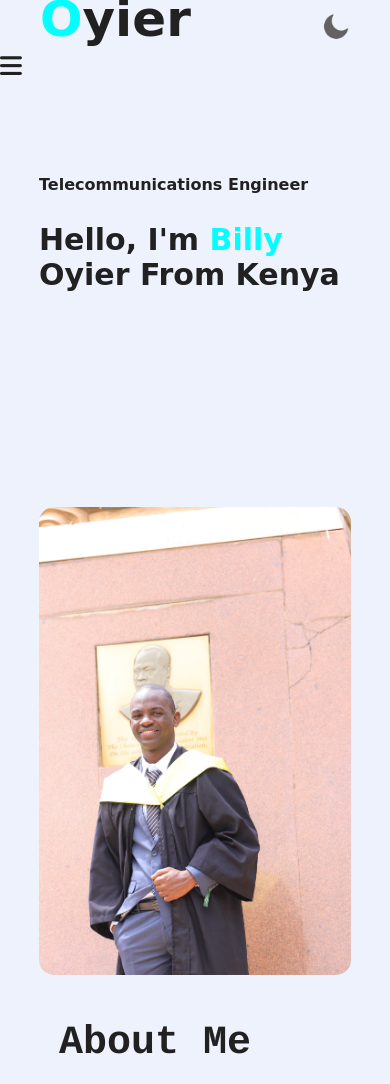
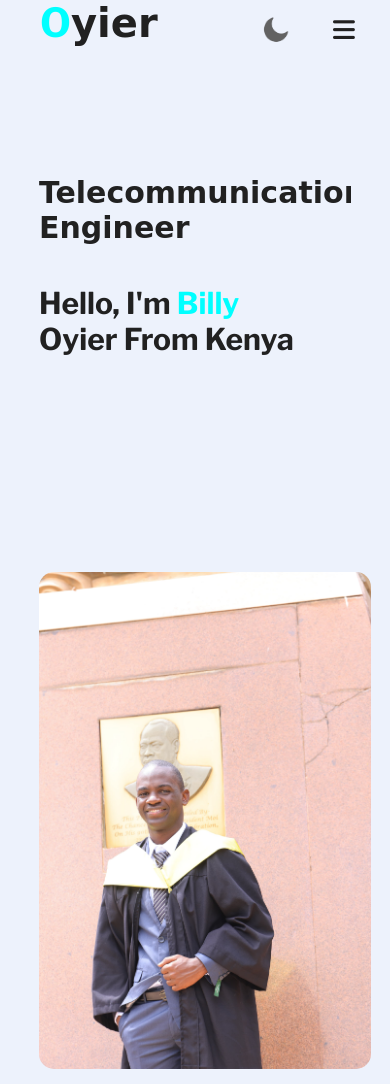
Before and after one commit to oyierbilly/Portfolio-Project, a website: page index.html in a window 390 px wide. Shown: the top 1084 px of the page. Drawn offline with nearby package versions, Linux system fonts and the light colour scheme.

Commit message:
Media queries added to CSS file

```diff
--- a/index.html
+++ b/index.html
@@ -7,6 +7,7 @@
 	<link rel="shortcut icon" href="me.png" type="image/x-icon">
 	<link rel="stylesheet" type="text/css" href="style.css">
 	<link rel="stylesheet" href="https://cdnjs.cloudflare.com/ajax/libs/font-awesome/6.5.1/css/all.min.css" integrity="sha512-DTOQO9RWCH3ppGqcWaEA1BIZOC6xxalwEsw9c2QQeAIftl+Vegovlnee1c9QX4TctnWMn13TZye+giMm8e2LwA==" crossorigin="anonymous" referrerpolicy="no-referrer" />
+	<link href="https://fonts.googleapis.com/css2?family=Alegreya+Sans:ital,wght@0,100;0,300;0,400;0,500;0,700;0,800;0,900;1,100;1,300;1,400;1,500;1,700;1,800;1,900&family=Comfortaa:wght@300..700&family=Karla:ital,wght@0,200..800;1,200..800&family=Libre+Franklin:ital,wght@0,100..900;1,100..900&family=Open+Sans:ital,wght@0,300..800;1,300..800&family=Outfit:wght@100..900&display=swap" rel="stylesheet">
 </head>
 <body>
 	<div id="header">
@@ -28,11 +29,7 @@
 			<div class="header-text">
 				<h2 class="typing">Telecommunications Engineer</h2>
 				<h1>Hello, I'm <span>Billy</span><br>Oyier From Kenya</h1>
-			</div><!--
-			<div class="header-image">
-				<img src="1.jpg" alt="">
 			</div>
-			-->
 		</div>
 	</div>
 
@@ -127,7 +124,7 @@
 					<img src="p2.png">
 					<div class="layer">
 						<h3>MERN Stack Login App</h3>
-						<p>I designed a MERN login application that saves user data and authenticates if a user is verified or not.</p>
+						<p>MERN login application that saves user data and authenticates if a user is verified or not.</p>
 						<i class="fa-solid fa-right-to-bracket"></i>
 					</div>
 				</div>
@@ -135,7 +132,7 @@
 					<img src="p3.png">
 					<div class="layer">
 						<h3>E-commerce Website</h3>
-						<p>I developed a full-stack e-commerce website and integrated m-pesa's Daraja API for making payments.</p>
+						<p>A full-stack e-commerce website and integrated m-pesa's Daraja API for making payments.</p>
 					    <i class="fa-solid fa-cart-shopping"></i>
 					</div>
 				</div>
--- a/style.css
+++ b/style.css
@@ -1,39 +1,45 @@
-body{
+@import url('https://fonts.googleapis.com/css2?family=Alegreya+Sans:ital,wght@0,100;0,300;0,400;0,500;0,700;0,800;0,900;1,100;1,300;1,400;1,500;1,700;1,800;1,900&family=Comfortaa:wght@300..700&family=Karla:ital,wght@0,200..800;1,200..800&family=Libre+Franklin:ital,wght@0,100..900;1,100..900&family=Open+Sans:ital,wght@0,300..800;1,300..800&family=Outfit:wght@100..900&display=swap');
+
+*{
+	font-family: "Libre Franklin", sans-serif;
+}
+body {
 	margin: 0;
 	padding: 0;
-	font-family:Courier, monospace;
 	box-sizing:border-box;
 	color: var(--secondary-color);
 	overflow-x: hidden;
 }
 
-@media (prefers-color-scheme: dark) {
-  /* Dark mode-specific styles */
-}
-
-:root{
+:root {
 
 	--primary-color:#edf2fc;
 	--secondary-color:#212121;
 }
-.dark-theme{
+
+.dark-theme {
 	--primary-color:#000106;
 	--secondary-color:#fff;
 	transition: 0.9s;
 }
 
+@media (prefers-color-scheme: dark) {
+	root {
+		--primary-color:#000106;
+	}
+}
 
-html{
+html {
 	scroll-behavior: smooth;
 }
 
-body{
+body {
 	background: var(--primary-color);
 	color:var(--primary-color);
 	font-family: Courier, monospace;
 }
 
-.container{
+.container {
 	padding: 10px 10%;
 }
 
@@ -47,18 +53,18 @@ nav {
     align-items: center;
     justify-content: space-between;
     flex-wrap: wrap;
-    height: 70px; /* Adjust height as needed */
+    height: 70px;
     background-color: var(--primary-color);
     padding-top: 0;
-    margin: 0; /* Remove any default margin */
+    margin: 0;
 }
 
-#icon{
+#icon {
 	width: 30px;
 	cursor:pointer;
 }
 
-.logo a{
+.logo a {
 	text-decoration: none;
 	font-weight: bolder;
 	font-size: 50px;
@@ -66,39 +72,42 @@ nav {
 	font-family: cursive;
 }
 
-.logo span{
+.logo span {
 	color: cyan;
 }
-nav ul{
+
+nav ul {
 	flex:1;
 	text-align: right;
 	margin-top:0.3px;
 	font-family: cursive;
 	padding-right: 10px;
 }
-nav img{
+
+nav img {
 	margin-top:-5px;
 	padding-right: 40px;
 }
-nav p{
+
+nav p {
 	margin-top:-5px;
 	padding-left: 40px;
 }
 
-nav ul li{
+nav ul li {
 	display: inline-block;
 	list-style: none;
 	margin: 10px 20px;
 }
 
-nav ul li a{
+nav ul li a {
 	color: var(--secondary-color);
 	text-decoration: none;
 	font-size: 22px;
 	position: relative;
 }
 
-nav ul li a::after{
+nav ul li a::after {
 	content:'';
 	width: 0;
 	height: 3px;
@@ -109,18 +118,18 @@ nav ul li a::after{
 	transition: 0.5s;
 }
 
-nav ul li a:hover::after{
+nav ul li a:hover::after {
 	width: 100%;
 }
 
-.header-text{
+.header-text {
 	margin-top: 8%;
 	font-size: 30px;
 	padding-top: 20px;
 	font-family: cursive;
 }
 
-.header-text h2{
+.header-text h2 {
 	color: var(--secondary-color);
 	font-family: cursive;
 	font-size: 35px;
@@ -129,14 +138,14 @@ nav ul li a:hover::after{
 	overflow: hidden;
 }
 
-.header-text h1{
+.header-text h1 {
 	color: var(--secondary-color);
 	font-size: 60px;
 	margin:auto;
 	padding: 0;
 }
 
-.header-text h1 span{
+.header-text h1 span {
 	color:cyan;
 }
 
@@ -146,7 +155,7 @@ nav ul li a:hover::after{
 }
 
 /*about*/
-#about{
+#about {
 	padding: 80px 0;
 	color:#ababab;
 }
@@ -155,34 +164,34 @@ nav ul li a:hover::after{
 	padding-top: 55px;
 	margin-top: 50px;
 }
-.row{
+.row {
 	display: flex;
 	justify-content: space-between;
 	flex-wrap: wrap;
 }
 
-.about-col-1{
+.about-col-1 {
 	flex-basis: 25%;
 }
 
-.about-col-1 img{
+.about-col-1 img {
 	width:100%;
 	border-radius: 15px;
 	transition: 0.5s;
 	margin-top: 20px;
 }
 
-.about-col-1:hover img{
+.about-col-1:hover img {
 	transform: scale(1.1);
 }
 
-.about-col-2{
+.about-col-2 {
 	flex-basis: 65%;
 	margin-top: 10px;
 	padding-left: 20px;
 }
 
-.sub-title{
+.sub-title {
 	font-size: 60px;
 	font-weight: 600 ;
 	margin-top: 0px;
@@ -190,7 +199,7 @@ nav ul li a:hover::after{
 	color: var(--secondary-color);
 }
 
-.about-col-2 p{
+.about-col-2 p {
 	font-size: 22px;
 	color: var(--secondary-color);
 	font-family: cursive;
@@ -198,7 +207,7 @@ nav ul li a:hover::after{
 	margin-bottom: 0px;
 }
 
-.tab-titles{
+.tab-titles {
 	display: flex;
 	margin: 20px 0 40px;
 	padding-top: 0px;
@@ -206,11 +215,11 @@ nav ul li a:hover::after{
 	margin-bottom: 2px;
 }
 
-.tab-titles p{
+.tab-titles p {
 	font-family:cursive;
 }
 
-.tab-links{
+.tab-links {
 	margin-right:50px;
 	font-size: 18px;
 	font-weight: 500;
@@ -218,7 +227,7 @@ nav ul li a:hover::after{
 	position: relative;
 }
 
-.tab-links::after{
+.tab-links::after {
 	content:'';
 	width: 0;
 	height: 3px;
@@ -229,7 +238,7 @@ nav ul li a:hover::after{
 	transition: 0.5s;
 }
 
-.tab-links.active-link::after{
+.tab-links.active-link::after {
 	width: 50%;
 }
 
@@ -237,7 +246,7 @@ nav ul li a:hover::after{
 	margin-top: 5px;
 }
 
-.tab-contents ul li{
+.tab-contents ul li {
 	list-style: none;
 	margin: 5px 0 0 -40px;
 	font-size: 18px;
@@ -245,50 +254,50 @@ nav ul li a:hover::after{
 	font-family:cursive;
 }
 
-.tab-contents ul li span{
+.tab-contents ul li span {
 	color: cyan;
 	font-size: 20px;
 }
 
-.tab-contents{
+.tab-contents {
 	display: none;
 }
 
-.tab-contents.active-tab{
+.tab-contents.active-tab {
 	display: block;
 }
 
 
-#portfolio{
+#portfolio {
 	padding: -50px 0;
 	padding-top: 30px;
 }
 
-#work{
+#work {
 	padding: -50px 0;
 	padding-top: 30px;
 }
 
-.work-list{
+.work-list {
 	display: grid;
 	grid-template-columns:repeat(auto-fit, minmax(250px, 1fr));
 	grid-gap: 40px;
 	margin-top: 50px;
 }
 
-.work{
+.work {
 	border-radius: 10px;
 	position: relative;
 	overflow: hidden;
 }
-.work img{
+.work img {
 	width: 100%;
 	border-radius: 10px;
 	display: block;
 	transition:transform 0.5s;
 }
 
-.layer{
+.layer {
 	width: 100%;
 	height: 0%;
 	background: linear-gradient(rgba(0,0,0,0.6), cyan);
@@ -309,20 +318,20 @@ nav ul li a:hover::after{
 	color: white;
 }
 
-.layer h3{
+.layer h3 {
 	font-weight: 18px;
 	margin-bottom: 20px;
 }
 
-.work:hover img{
+.work:hover img {
 	transform: scale(1.1);
 }
 
-.work:hover .layer{
+.work:hover .layer {
 	height: 100%;
 }
 
-.btn{
+.btn {
 	display: block;
 	margin: 50px auto;
 	width: fit-content;
@@ -339,7 +348,7 @@ nav ul li a:hover::after{
 	cursor: pointer;
 }
 
-.btn-1{
+.btn-1 {
 	display: block;
 	margin: 50px auto;
 	width: fit-content;
@@ -357,45 +366,46 @@ nav ul li a:hover::after{
 	margin-top: 5px;
 }
 
-.btn-1:hover{
+.btn-1:hover {
 	background:cyan;
 	transition: transform 0.5s;
 }
 
-.btn:hover{
+.btn:hover {
 	background:cyan;
 	transition: transform 0.5s;
 }
 
-.contact-left{
+.contact-left {
 	flex-basis: 40%;
 	padding: 50px 0;
 }
 
-.contact-right{
+.contact-right {
 	flex-basis: 60%;
 	padding: 60px 0;
 }
 
-.contact-left p{
+.contact-left p {
 	margin-top: 30px;
 	color: var(--secondary-color);
 	font-size: 18px;
 	font-weight: bold;
 	cursor: pointer;
 }
-.contact-left a:hover{
+
+.contact-left a:hover {
 	transform: translateY(-5px);
 }
 
-
-.contact-left p i{
+.contact-left p i {
 	color:var(--secondary-color);
 	margin-right:15px;
 	font-size: 25px;
 	transition: 0.5s;
 }
-.contact-left p a{
+
+.contact-left p a {
 	text-decoration: none;
 	color: var(--secondary-color);
 	transition: 0.5s;
@@ -403,16 +413,17 @@ nav ul li a:hover::after{
 	font-size: 20px;
 	transform: translateY(-5px);
 }
-.contact-left p a i:hover{
+
+.contact-left p a i:hover {
 	color: cyan;
 	transform: translateY(-5px);
 }
 
-.social-icons{
+.social-icons {
 	margin-top: 30px;
 }
 
-.social-icons a{
+.social-icons a {
 	text-decoration: none;
 	font-size: 30px;
 	margin-right: 15px;
@@ -421,16 +432,16 @@ nav ul li a:hover::after{
 	transition: transform 0.5s;
 }
 
-.social-icons a:hover{
+.social-icons a:hover {
 	color: cyan;
 	transform: translateY(-5px);
 }
 
-
-.contact-right form{
+.contact-right form {
 	width: 100%;
 }
-form input, form textarea{
+
+form input, form textarea {
 	width: 100%;
 	border: 0;
 	outline: none;
@@ -440,17 +451,27 @@ form input, form textarea{
 	font-size: 18px;
 	border-radius: 6px;
 }
+
 input[type="text"] {
   color: var(--primary-color);
 }
+
 input[type="email"] {
   color: var(--primary-color);
 }
-textarea{
+
+textarea {
   color: var(--primary-color);
 }
 
-#main-footer{
+#msg {
+	color: cyan;
+	margin-top:-10px;
+	display: block;
+	padding-left: 10px;
+}
+
+#main-footer {
 	background:var(--secondary-color);
 	color: #fff;
 	text-align: center;
@@ -458,86 +479,55 @@ textarea{
 	margin-top: 40px;
 }
 
-#main-footer p{
+#main-footer p {
 	color: var(--secondary-color);
 	font-size: 19px;
 	color:var(--primary-color);
 	font-family: cursive;
 }
 
-nav .fas{
+nav .fas {
 	display: none;
 }
 
-/* For Webkit based browsers (Google Chrome, Safari) */
 ::-webkit-scrollbar {
-  width: 10px; /* You can adjust the width as needed */
+  width: 10px;
 }
 
-/* Track */
 ::-webkit-scrollbar-track {
-  background: lightgray; /* Change this to your desired dark background color */
-}
-
-/* Handle */
-::-webkit-scrollbar-thumb {
-  background: #666; /* Change this to your desired dark color for the scrollbar handle */
-}
-
-/* Handle on hover */
-::-webkit-scrollbar-thumb:hover {
-  background: #888; /* Change this to your desired color when the scrollbar handle is hovered */
+  background: lightgray;
 }
 
 
-@media only screen and (max-width:600px){
-	/* For Webkit based browsers (Google Chrome, Safari) */
-::-webkit-scrollbar {
-  width: 8px; /* You can adjust the width as needed */
+::-webkit-scrollbar-thumb {
+  background: #666;
 }
 
-/* Track */
-::-webkit-scrollbar-track {
-  background: var(--primary-color); /* Change this to your desired dark background color */
+::-webkit-scrollbar-thumb:hover {
+  background: #888;
 }
 
-/* Handle */
-::-webkit-scrollbar-thumb {
-  background: #666; /* Change this to your desired dark color for the scrollbar handle */
-}
-
-/* Handle on hover */
-::-webkit-scrollbar-thumb:hover {
-  background: #888; /* Change this to your desired color when the scrollbar handle is hovered */
-}
-	#header{
-		background-color: var(--primary-color);
-	}
-	.header-text h2{
-		margin-top: 25px;
-		font-size: 16px;
-	}
-	.header-text h1{
-		font-size: 30px;
-		padding-top: 15px;
-	}
-	nav .fas{
+/*Media queries*/
+@media only screen and (max-width:820px) {
+	nav .fas {
 		display: block;
 		font-size: 25px;
 		color: var(--secondary-color);
 		cursor: pointer;
-		padding-right: 25px;
-		margin-top:-10px;
-	}
-	nav img{
-		padding-left: 125px;
-		margin-top:-10px;
-	}
-	nav p{
+		padding-right: 35px;
 		margin-top:-10px;
 	}
 
-	nav ul{
+	nav img {
+		padding-left: 400px;
+		margin-top:-10px;
+	}
+
+	nav p {
+		margin-top:-10px;
+	}
+
+	nav ul {
 		background: cyan;
 		position: fixed;
 		top: 0;
@@ -547,46 +537,231 @@ nav .fas{
 		padding-top: 50px;
 		z-index: 2;
 	}
-	nav ul li{
+
+	nav ul li {
 		display: block;
 		margin: 25px;
 	}
-	nav ul .fas{
+
+	nav ul .fas {
 		position: absolute;
 		top: 25px;
 		left: 25px;
 		cursor: pointer;
 	}
-	.sub-title{
+
+	.about-col-1 img {
+		width: 100%;
+		border-radius: 15px;
+		transition: 0.5s;
+		margin-top: 20px;
+	}
+
+	.row {
+		display: inline-block;
+		justify-content: space-between;
+		flex-wrap: wrap;
+	}
+}
+
+@media only screen and (max-width:768px) {
+	nav .fas {
+		display: block;
+		font-size: 25px;
+		color: var(--secondary-color);
+		cursor: pointer;
+		padding-right: 35px;
+		margin-top:-10px;
+	}
+
+	nav img {
+		padding-left: 400px;
+		margin-top:-10px;
+	}
+
+	nav p {
+		margin-top:-10px;
+	}
+
+	nav ul {
+		background: cyan;
+		position: fixed;
+		top: 0;
+		right: 200%;
+		width: 190px;
+		height: 100vh;
+		padding-top: 50px;
+		z-index: 2;
+	}
+
+	nav ul li {
+		display: block;
+		margin: 25px;
+	}
+
+	nav ul .fas {
+		position: absolute;
+		top: 25px;
+		left: 25px;
+		cursor: pointer;
+	}
+
+	.about-col-1 img {
+		width: 90%;
+		border-radius: 15px;
+		transition: 0.5s;
+		margin-top: 20px;
+	}
+
+	.row {
+		display: inline-block;
+		justify-content: space-between;
+		flex-wrap: wrap;
+		overflow: hidden;
+	}
+}
+
+@media only screen and (max-width:600px) {
+::-webkit-scrollbar {
+  width: 8px;
+}
+
+::-webkit-scrollbar-track {
+  background: var(--primary-color);
+}
+
+::-webkit-scrollbar-thumb {
+  background: #666;
+}
+
+::-webkit-scrollbar-thumb:hover {
+  background: #888;
+}
+	#header {
+		background-color: var(--primary-color);
+	}
+
+	.header-text h2 {
+		margin-top: 25px;
+		font-size: 30px;
+	}
+
+	.header-text h1 {
+		font-size: 30px;
+		padding-top: 15px;
+	}
+
+	nav .fas {
+		display: block;
+		font-size: 25px;
+		color: var(--secondary-color);
+		cursor: pointer;
+		padding-right: 35px;
+		margin-top:-10px;
+	}
+
+	nav img {
+		padding-left: 185px;
+		margin-top:-10px;
+	}
+
+	nav p {
+		margin-top:-10px;
+	}
+
+	nav ul {
+		background: cyan;
+		position: fixed;
+		top: 0;
+		right: 200%;
+		width: 190px;
+		height: 100vh;
+		padding-top: 50px;
+		z-index: 2;
+	}
+
+	nav ul li {
+		display: block;
+		margin: 25px;
+	}
+
+	nav ul .fas {
+		position: absolute;
+		top: 25px;
+		left: 25px;
+		cursor: pointer;
+	}
+
+	.sub-title {
 		font-size: 40px;
 	}
-	.about-col-1, .about-col-2{
+
+	.about-col-1, .about-col-2 {
 		flex-basis: 100%;
 	}
-	.about-col-1{
+
+	.about-col-1 {
 		margin-bottom: 30px;
 	}
-	.about-col-2{
+
+	.about-col-2 {
 		font-size: 14px;
 	}
-	.tab-links{
+
+	.tab-links {
 		font-size: 16px;
 		margin-right: 20px;
 	}
-	.contact-left, .contact-right{
+
+	.contact-left, .contact-right {
 		flex-basis: 100%;
 	}
-	.contact-right{
+
+	.contact-right {
 		padding-bottom: 70px;
 	}
-	#main-footer{
+
+	#main-footer {
 		font-size:14px;
 		color: var(--primary-color);
 	}
 }
-#msg{
-	color: cyan;
-	margin-top:-10px;
-	display: block;
-	padding-left: 10px;
+
+@media only screen and (max-width:430px) {
+	nav img {
+		padding-left: 120px;
+	}
 }
+
+@media only screen and (max-width:414px) {
+    .logo a {
+    	text-decoration: none;
+    	font-weight: bolder;
+    	font-size: 40px;
+    	color: var(--secondary-color);
+    	font-family: cursive;
+		margin-top: 3px;
+}
+	nav img {
+		padding-left: 120px;
+	}
+}
+
+@media only screen and (max-width:390px) {
+	nav img {
+		padding-left: 100px;
+	}
+
+	.about-col-1 img {
+        width: 90%;
+        border-radius: 15px;
+        transition: 0.5s;
+        margin-top: 20px;
+    }
+}
+
+@media only screen and (max-width:375px) {
+	.contact-left, .contact-right {
+        flex-basis: 90%;
+    }
+}
```
